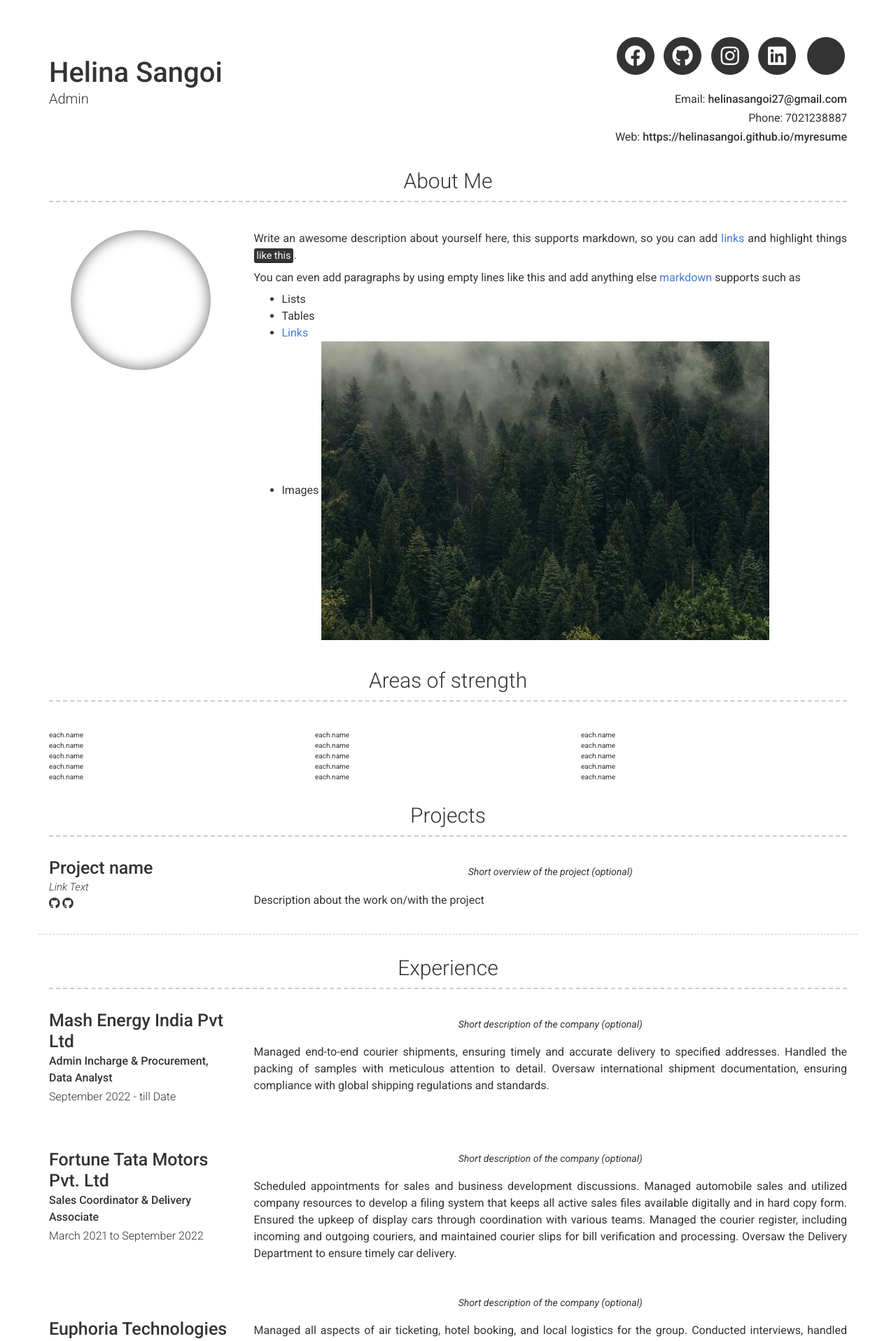
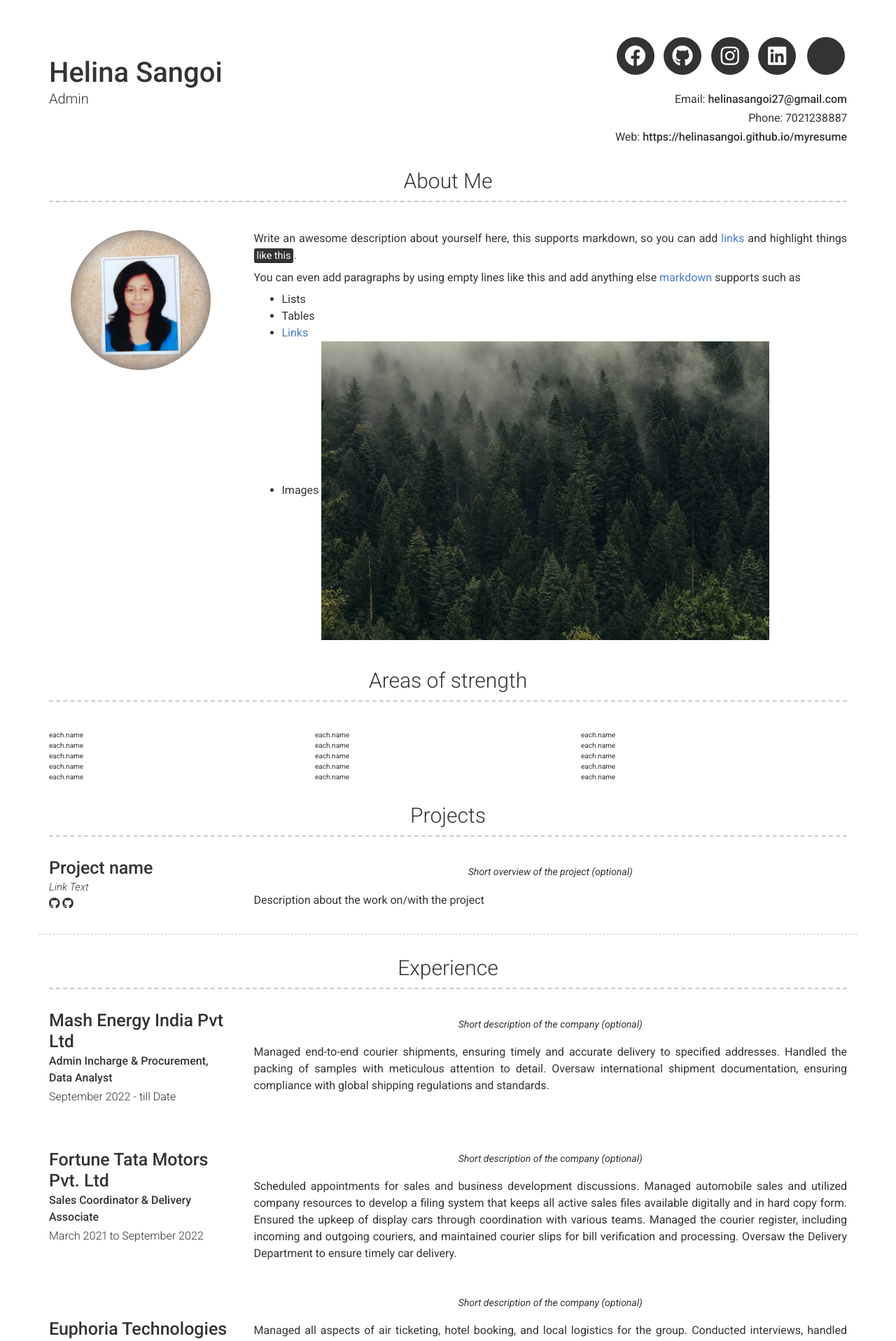
Before and after one commit to helinasangoi/myresume, a Jekyll site: the page built from index.md, in a window 1280 px wide. Shown: the top 1917 px of the page at 70% size. Built offline with Jekyll 4.4.1, drawn with Linux system fonts in a browser that asks for light colours; nearby versions of some CDN libraries.

Commit message:
Update _config.yml

```diff
--- a/_config.yml
+++ b/_config.yml
@@ -41,7 +41,7 @@ additional_links:
 
 # About Section
 # about_title: About Me (Use this to override about section title)
-about_profile_image: Directory of profile image (eg. images/profile.jpg)
+about_profile_image: images/helinasangoi.jpeg
 about_content: | # this will include new lines to allow paragraphs
   Write an awesome description about yourself here, this supports markdown, so you can add [links](http://foobar.com) and highlight things <mark>like this</mark>.
 
```
